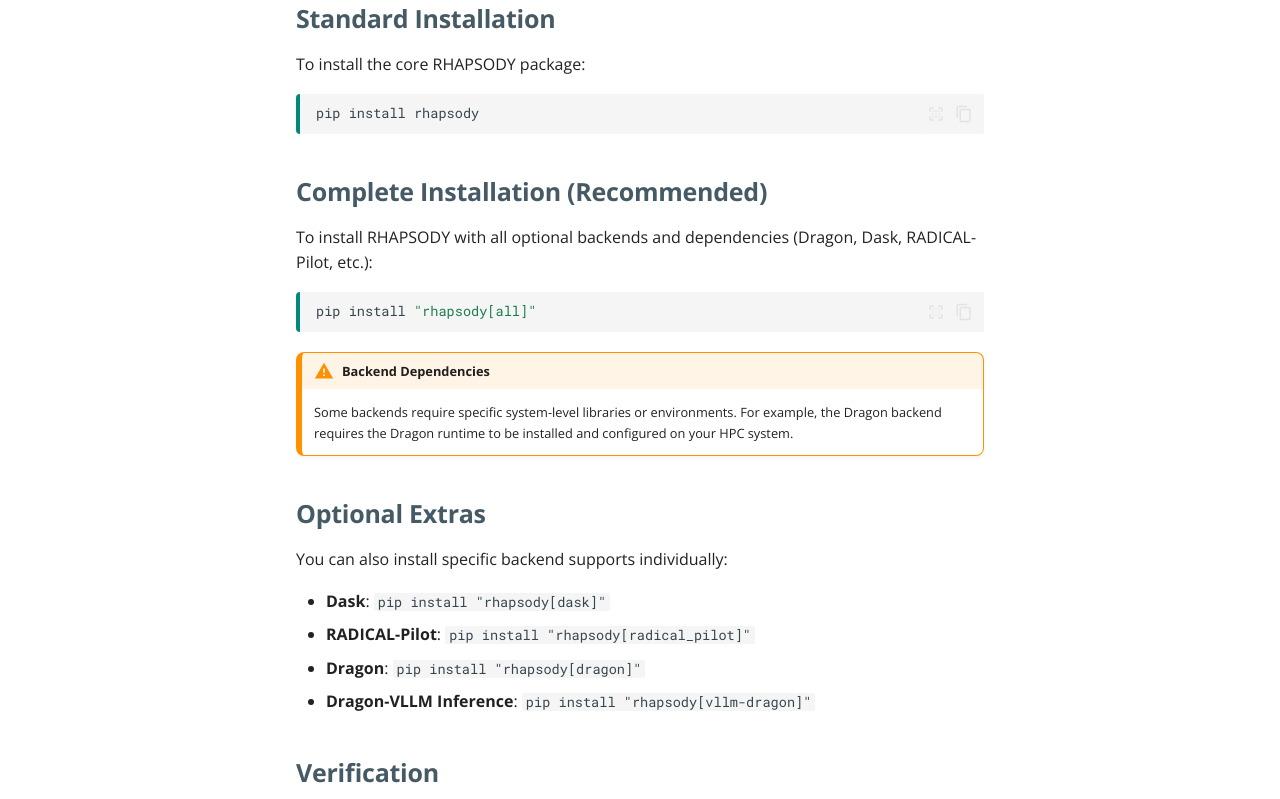
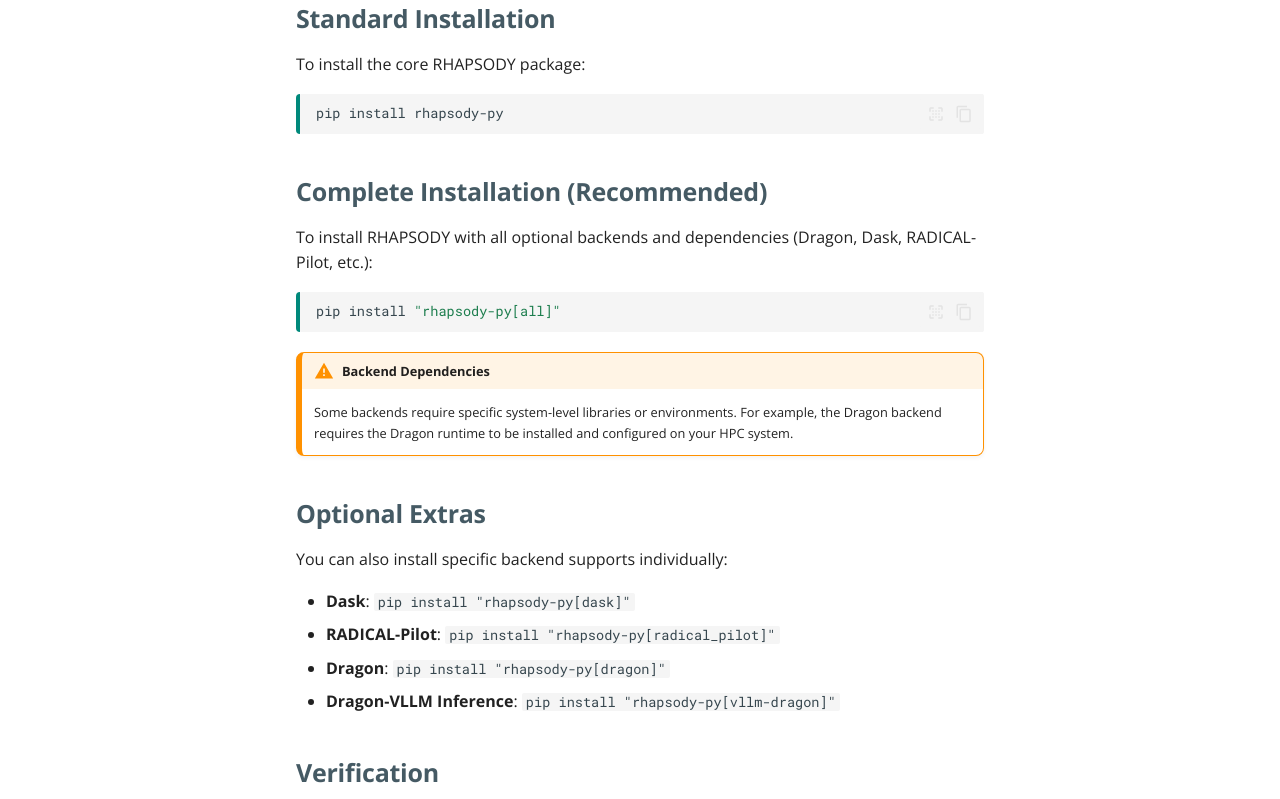
Before and after one commit to radical-cybertools/rhapsody, an MkDocs documentation site: the page built from docs/getting-started/installation.md, in a window 1280 px wide and 1400 px high. Shown: the part 468-1267 px from the top of the window. Built offline with MkDocs 1.6.1 and Material for MkDocs 9.7.7, drawn with Linux system fonts in a browser that asks for light colours; comment, search, counter and statistics services are not loaded.

Commit message:
release 0.1.0

````diff
--- a/docs/getting-started/installation.md
+++ b/docs/getting-started/installation.md
@@ -12,7 +12,7 @@
 To install the core RHAPSODY package:
 
 ```bash
-pip install rhapsody
+pip install rhapsody-py
 ```
 
 ## Complete Installation (Recommended)
@@ -20,7 +20,7 @@
 To install RHAPSODY with all optional backends and dependencies (Dragon, Dask, RADICAL-Pilot, etc.):
 
 ```bash
-pip install "rhapsody[all]"
+pip install "rhapsody-py[all]"
 ```
 
 !!! warning "Backend Dependencies"
@@ -30,10 +30,10 @@
 
 You can also install specific backend supports individually:
 
-- **Dask**: `pip install "rhapsody[dask]"`
-- **RADICAL-Pilot**: `pip install "rhapsody[radical_pilot]"`
-- **Dragon**: `pip install "rhapsody[dragon]"`
-- **Dragon-VLLM Inference**: `pip install "rhapsody[vllm-dragon]"`
+- **Dask**: `pip install "rhapsody-py[dask]"`
+- **RADICAL-Pilot**: `pip install "rhapsody-py[radical_pilot]"`
+- **Dragon**: `pip install "rhapsody-py[dragon]"`
+- **Dragon-VLLM Inference**: `pip install "rhapsody-py[vllm-dragon]"`
 
 ## Verification
 
````
Also changed, not shown: README.md (+7 -7 lines), pyproject.toml (+4 -4 lines), 1 other file.
